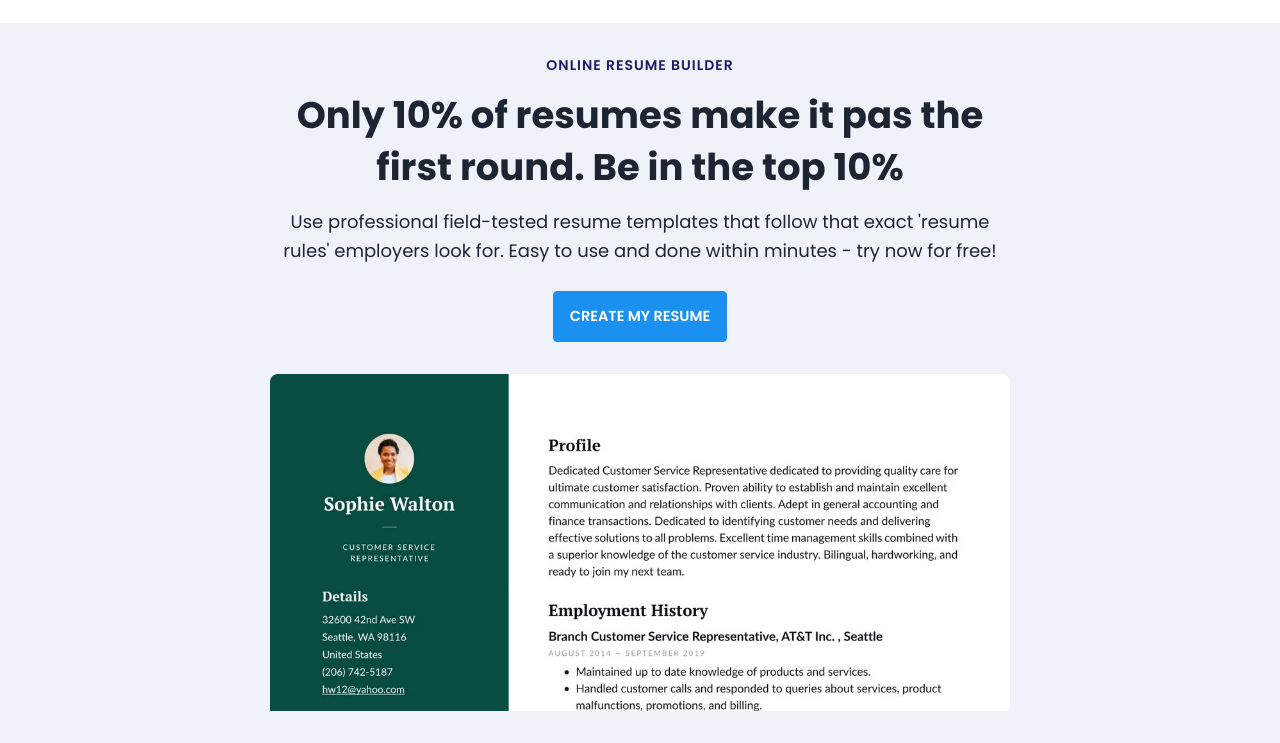
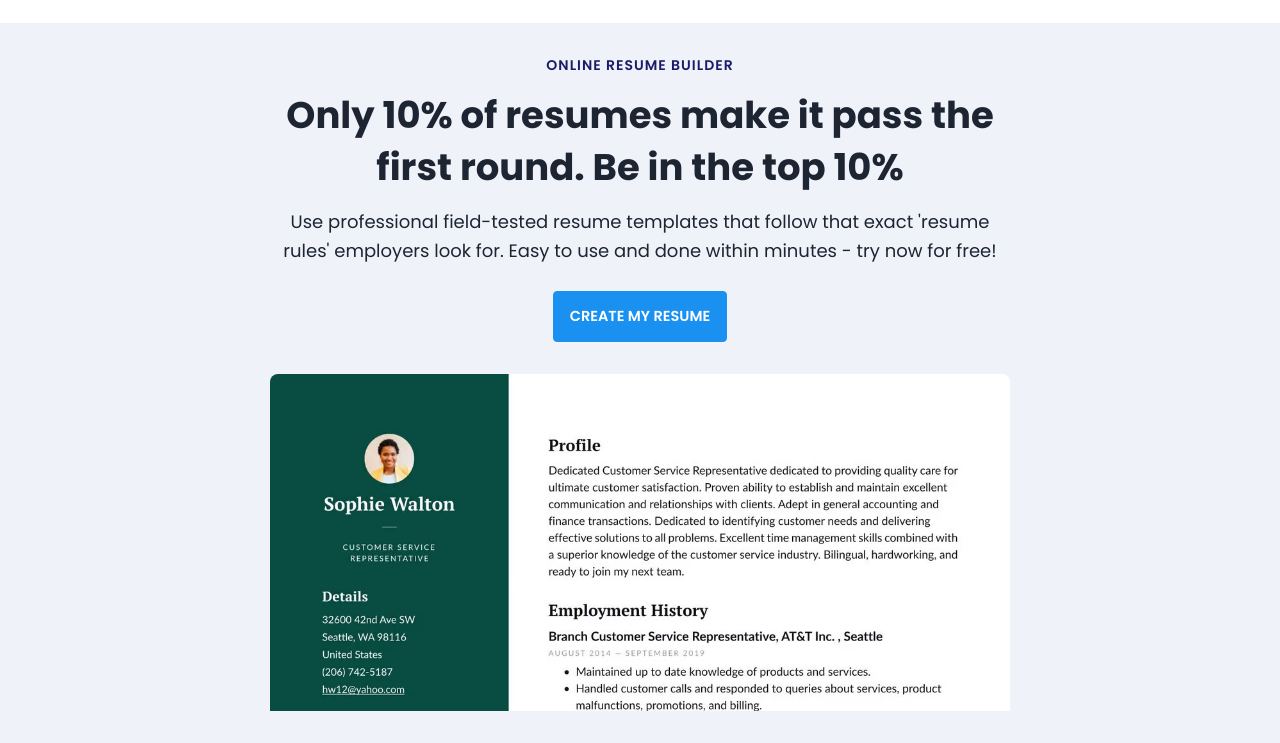
Before and after one commit to m-abdullahusmani/Resmue-Maker, a plain HTML site: page index.html in a window 1280 px wide. Shown: the part 57-800 px from the top of the page. Drawn offline with Linux system fonts and the light colour scheme.

Commit message:
Update index.html

```diff
--- a/index.html
+++ b/index.html
@@ -34,7 +34,7 @@
             <div class = "container">
                 <div class = "header-content text-center">
                     <h6 class = "text-uppercase text-blue-dark fs-14 fw-6 ls-1">online resume builder</h6>
-                    <h1 class = "lg-title">Only 10% of resumes make it pas the first round. Be in the top 10%</h1>
+                    <h1 class = "lg-title">Only 10% of resumes make it pass the first round. Be in the top 10%</h1>
                     <p class = "text-dark fs-18">Use professional field-tested resume templates that follow that exact 'resume rules' employers look for. Easy to use and done within minutes - try now for free!</p>
                     <a href = "resume.html" class = "btn btn-primary text-uppercase">create my resume</a>
                     <img src = "assets/images/dublin-resume-templates.avif">
```
